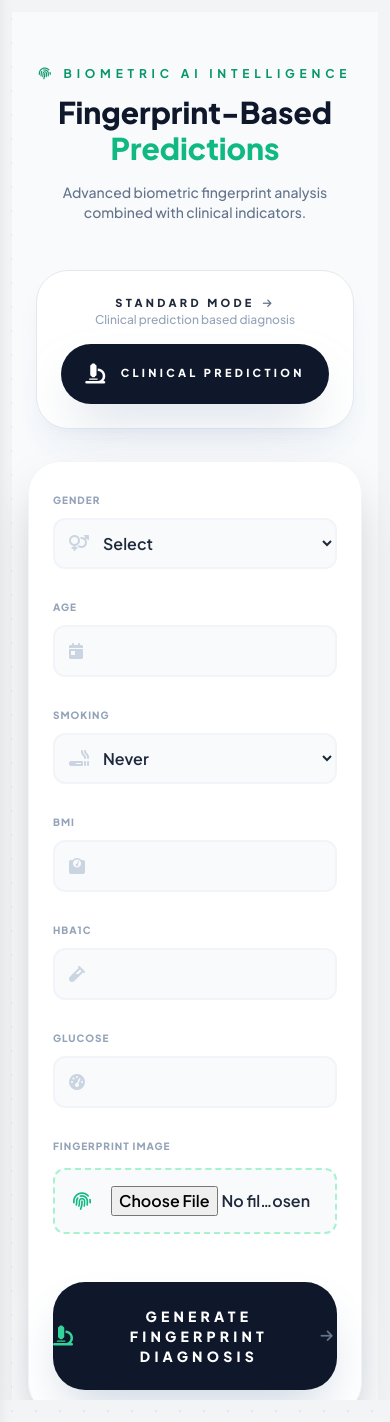
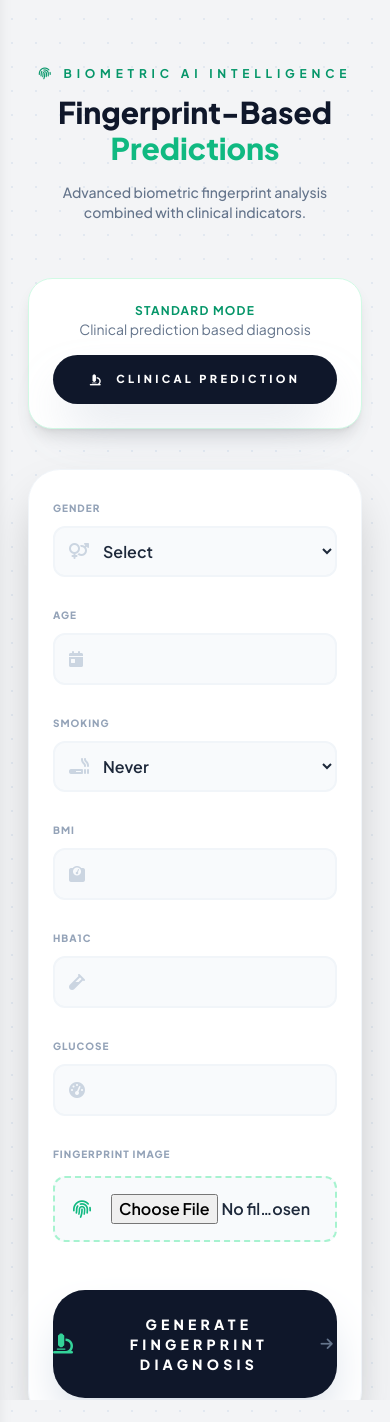
Before and after one commit to raxitsolanki/ML-PRO, a Flask app: page /finger_prediction in a window 390 px wide. Shown: the part 65-1487 px from the top of the page. Run offline with Flask 3, Linux system fonts and the light colour scheme; the visitor is signed in with stand-in values (Sample User, id 1); parts of the project's set-up code (start-up, migrations or seed data) failed here and were passed over; some libraries are stand-ins or nearby versions.

```diff
--- a/templates/finger_prediction.html
+++ b/templates/finger_prediction.html
@@ -42,10 +42,10 @@
 }
 </style>
 
-<div class="flex-1 bg-slate-50 premium-font py-12 px-4 sm:px-6 lg:px-12 mobile-padding">
+<div class="flex-1 premium-font px-4 sm:px-6 lg:px-12 py-12">
 
 <!-- ================= HEADER ================= -->
-<div class="text-center max-w-2xl mx-auto mb-12 animate-fade-in">
+<div class="text-center max-w-2xl mx-auto mb-14 animate-fade-in">
 
   <span class="inline-flex items-center gap-2 text-emerald-600 font-bold text-xs uppercase tracking-[0.4em] mb-3">
     <i class="fa-solid fa-fingerprint"></i>
@@ -63,19 +63,16 @@
 </div>
 
 <!-- ================= SWITCH BUTTON ================= -->
-<div class="max-w-4xl mx-auto mb-8 flex justify-center sm:justify-end animate-fade-in">
 
-  <div class="bg-white border border-slate-200 rounded-[2.2rem]
-              shadow-xl shadow-slate-200/40 px-4 sm:px-6 py-4
-              flex flex-col sm:flex-row items-center gap-4 mobile-card">
+<div class="max-w-4xl mx-auto mb-10">
 
-      <div class="text-center sm:text-right">
-        <p class="text-[11px] font-black uppercase tracking-[0.3em] text-slate-800 flex items-center justify-center sm:justify-end gap-2">
+  <div class="bg-white border border-emerald-100 rounded-3xl shadow-lg p-6 flex flex-col sm:flex-row items-center justify-between gap-4">
+
+      <div class="text-center sm:text-left">
+          <p class="text-emerald-600 font-bold tracking-widest text-xs uppercase">
             Standard Mode
-          <i class="fa-solid fa-arrow-right text-[10px] text-slate-500 transition-transform"></i>
           </p>
-
-        <p class="text-xs text-slate-400 font-medium">
+          <p class="text-slate-500 text-sm">
             Clinical prediction based diagnosis
           </p>
       </div>
@@ -89,14 +86,14 @@
          flex items-center gap-3
          hover:bg-slate-800 transition-all
          hover:-translate-y-1 active:scale-95 mobile-btn">
-
-          <i class="fa-solid fa-microscope text-xl
-                    group-hover:scale-110 transition-transform"></i>
-          <span>Clinical Prediction</span>
+         <i class="fa-solid fa-microscope"></i>
+          Clinical Prediction
       </a>
 
   </div>
+
 </div>
+
 
 <!-- ================= FORM ================= -->
 <div class="max-w-4xl mx-auto animate-fade-in">
--- a/templates/prediction.html
+++ b/templates/prediction.html
@@ -142,9 +142,12 @@
 
             <!-- Submit -->
             <div class="md:col-span-2 pt-8">
+
                 <button type="submit"
                         class="w-full bg-slate-900 text-white py-5 rounded-3xl font-black tracking-widest hover:bg-emerald-600 transition-all active:scale-95 uppercase">
+                        <i class="fa-solid fa-microscope text-emerald-400 text-xl group-hover:rotate-12 transition-transform"></i>
                     Generate Report Diagnosis
+                    <i class="fa-solid fa-arrow-right text-slate-500 group-hover:text-white group-hover:translate-x-2 transition-all"></i>
                 </button>
             </div>
 
```
Lines whose indentation alone changed are shown as unchanged.
